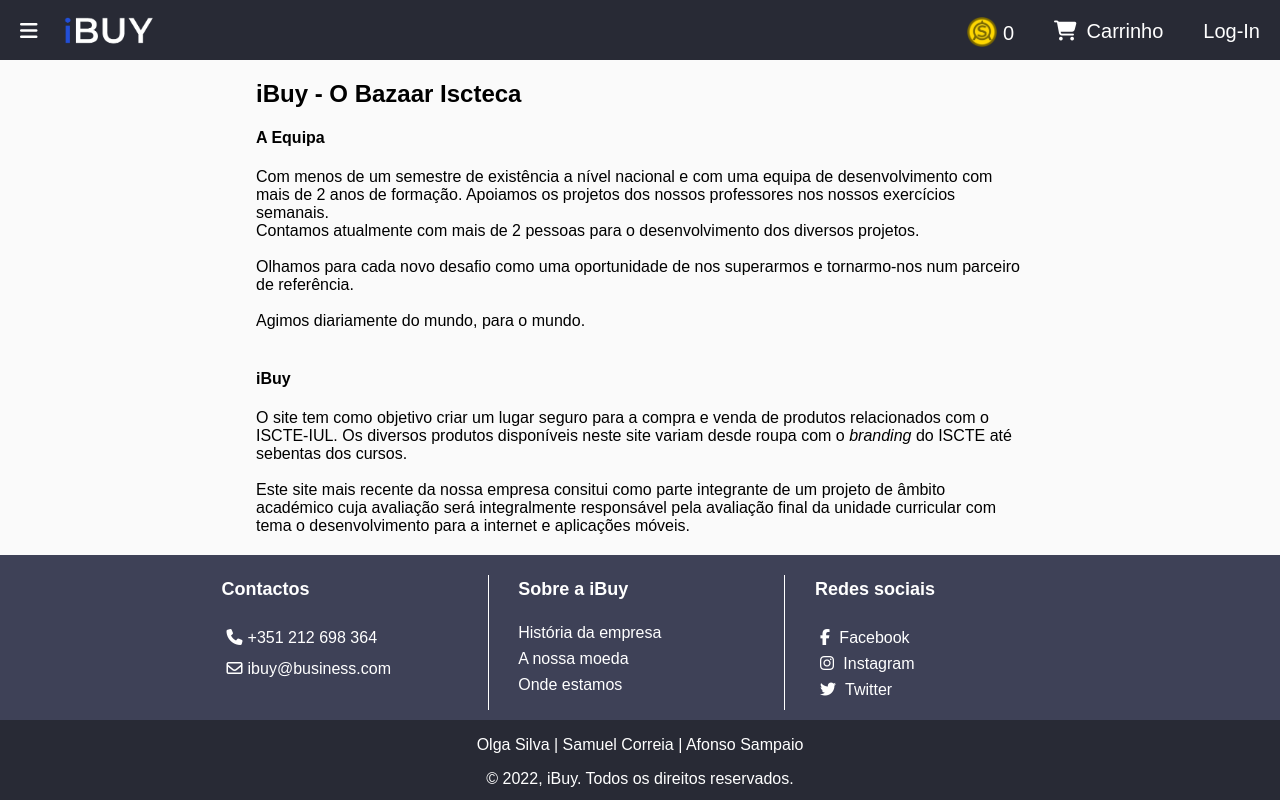
After one commit to samuel0correia/ibuypr, a Django app: page /ibuy/historiaempresa in a window 1280 px wide. The commit adds this page. Run offline with Django 4.2, Linux system fonts and the light colour scheme; some libraries are stand-ins or nearby versions.

Commit message:
Alterações pequenas e criação da página da historia da empresa

```diff
--- /dev/null
+++ b/ibuypr/ibuy/templates/ibuy/historiaempresa.html
@@ -0,0 +1,29 @@
+{% extends "ibuy/index.html" %}
+{% load static %}
+<head>
+    {% block title %}
+    <title>História da Empresa</title>
+    {% endblock %}
+</head>
+<body>
+{% block content %}
+<h2>iBuy - O Bazaar Iscteca</h2>
+<article>
+    <h4>A Equipa</h4>
+    Com menos de um semestre de existência a nível nacional e com uma equipa de desenvolvimento com mais de 2 anos de
+    formação. Apoiamos os projetos dos nossos professores nos nossos exercícios semanais.<br>
+    Contamos atualmente com mais de 2 pessoas para o desenvolvimento dos diversos projetos.<br><br>
+    Olhamos para cada novo desafio como uma oportunidade de nos superarmos e tornarmo-nos num parceiro de referência.<br><br>
+    Agimos diariamente do mundo, para o mundo.<br><br>
+
+    <h4>iBuy</h4>
+    O site tem como objetivo criar um lugar seguro para a compra e venda de produtos relacionados com o ISCTE-IUL.
+    Os diversos produtos disponíveis neste site variam desde roupa com o <i>branding</i> do ISCTE até sebentas dos
+    cursos.<br><br>
+    Este site mais recente da nossa empresa consitui como parte integrante de um projeto de âmbito académico cuja
+    avaliação será integralmente responsável pela avaliação final da unidade curricular com tema o desenvolvimento
+    para a internet e aplicações móveis.
+
+</article>
+{% endblock %}
+</body>
--- a/ibuypr/ibuy/templates/ibuy/index.html
+++ b/ibuypr/ibuy/templates/ibuy/index.html
@@ -34,7 +34,7 @@
                 {% if request.user.is_authenticated %}
                     <a href="{% url 'ibuy:perfil' request.user.id %}">{{ request.user.first_name }}</a>!
                 {% else %}
-                    <a href="{% url 'ibuy:criarconta' %}">LogIn</a>
+                    <a href="{% url 'ibuy:loginuser' %}">Log-In</a>
                 {% endif %}
             </p>
 
@@ -63,7 +63,7 @@
                 <a href="{% url 'ibuy:logoutview' %}">Log out<i class="fa-solid fa-arrow-right-from-bracket" id="logout-btn"></i></a>
                 <a href="{% url 'ibuy:minhaconta' %}"><i class="fa-solid fa-user"></i></i>Conta</a>
             {% else %}
-                <a href="{% url 'ibuy:loginuser' %}">LogIn</a>
+                <a href="{% url 'ibuy:loginuser' %}">Log-In</a>
             {% endif %}
             <a href="{% url 'ibuy:carrinho' %}"><i class="fa-solid fa-cart-shopping"></i>Carrinho</a>
             <section class="credit">
@@ -153,7 +153,7 @@
                 <section class="upper-footer-wrap-mid">
                     <section class="upper-footer-wrap-mid-text">
                         <h4>Sobre a iBuy</h4>
-                        <p><a href="" target="_blank">História da empresa</a></p>
+                        <p><a href="{% url 'ibuy:historiaempresa' %}" target="_blank">História da empresa</a></p>
                         <p><a href="" target="_blank">A nossa moeda</a></p>
                         <p><a href="" target="_blank">Onde estamos</a></p>
                     </section>
--- a/ibuypr/ibuy/urls.py
+++ b/ibuypr/ibuy/urls.py
@@ -29,6 +29,7 @@ urlpatterns = [
     path('removercarrinho/<int:produto_id>', views.removercarrinho, name='removercarrinho'),
     path('adicionarcredito', views.adicionarcredito, name='adicionarcredito'),
     # Geral
+    path('historiaempresa', views.historiaempresa, name='historiaempresa'),
 
     # path('error', views.error, name='error'),
     # Admin
--- a/ibuypr/ibuy/views.py
+++ b/ibuypr/ibuy/views.py
@@ -92,15 +92,25 @@ def logoutview(request):
 
 @login_required(login_url=reverse_lazy('ibuy:loginuser'))
 def minhaconta(request):
-    return render(request, 'ibuy/minhaconta.html')
+    if request.method == 'POST':
+        return render(request, 'ibuy/minhaconta.html')
+    else:
+        user = get_object_or_404(User, pk=request.user.id)
+        #form = ContaForm(instance=conta)
+        #context = {'form': ContaForm}
+        context = {
+            'user': user
+        }
+        return render(request, 'ibuy/minhaconta.html', context)
+
 
 
 def perfil(request, user_id):
     user = get_object_or_404(User, pk=user_id)
-    utilizador = user.utilizador
+    lista_produtos = Produto.objects.filter(user_id=request.user.id)
     context = {
         'user': user,
-        'utilizador': utilizador,
+        'lista_produtos': lista_produtos
     }
     return render(request, 'ibuy/perfil.html', context)
 
@@ -400,3 +410,6 @@ def apagarutilizador(request, user_id):
     user.utilizador.delete()
     user.delete()
     return utilizadores(request)
+
+def historiaempresa(request):
+    return render(request, 'ibuy/historiaempresa.html')
```
Also changed, not shown: ibuypr/ibuy/templates/ibuy/minhaconta.html (+20 -9 lines), ibuypr/ibuy/templates/ibuy/perfil.html (+30 -6 lines), ibuypr/db.sqlite3.
